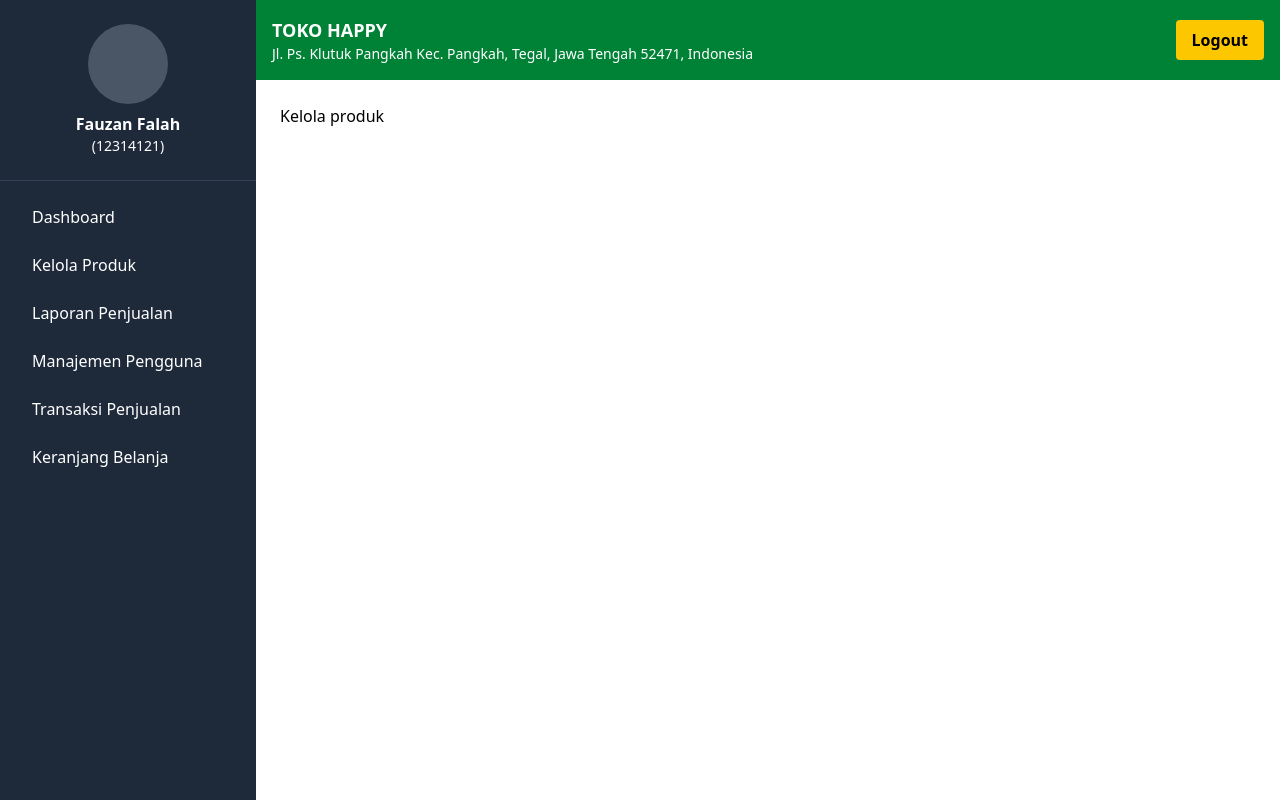
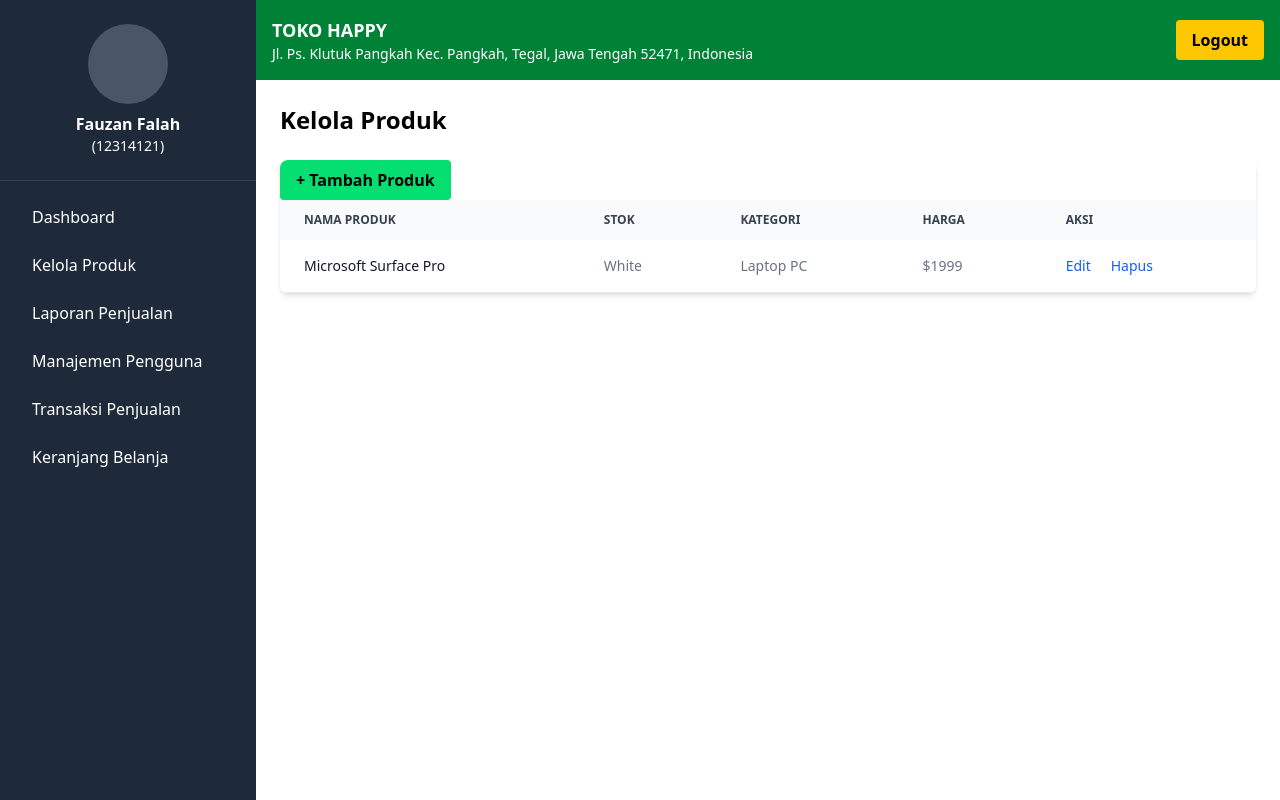
Before and after one commit to Opjasson/toko_happy, a React (Vite) app in the folder toko_happy/: page /kelola-produk in a window 1280 px wide. Built offline with nearby package versions, Linux system fonts and the light colour scheme.

Commit message:
frontend : setting template kelola product

```diff
--- a/toko_happy/src/Pages/KelolaProduk.jsx
+++ b/toko_happy/src/Pages/KelolaProduk.jsx
@@ -1,12 +1,62 @@
-import React from 'react'
-import MainLayout from '../Components/Templates/MainLayout'
+import React from "react";
+import MainLayout from "../Components/Templates/MainLayout";
 
 const KelolaProduk = () => {
-  return (
-    <MainLayout>
-      <h1>Kelola produk</h1>
-    </MainLayout>
-  )
-}
+    return (
+        <MainLayout>
+            <h1 className="text-2xl font-bold">Kelola Produk</h1>
+            <div class="relative overflow-x-auto shadow-md sm:rounded-lg">
+                <button className="bg-green-400 px-4 py-2 text-black font-bold rounded cursor-pointer hover:bg-green-500">
+                    + Tambah Produk
+                </button>
+                <table class="w-full text-sm text-left rtl:text-right text-gray-500 dark:text-gray-400">
+                    <thead class="text-xs text-gray-700 uppercase bg-gray-50 dark:bg-gray-700 dark:text-gray-400">
+                        <tr>
+                            <th scope="col" class="px-6 py-3">
+                                Nama Produk
+                            </th>
+                            <th scope="col" class="px-6 py-3">
+                                Stok
+                            </th>
+                            <th scope="col" class="px-6 py-3">
+                                Kategori
+                            </th>
+                            <th scope="col" class="px-6 py-3">
+                                Harga
+                            </th>
+                            <th scope="col" class="px-6 py-3">
+                                Aksi
+                            </th>
+                        </tr>
+                    </thead>
+                    <tbody>
+                        <tr class="odd:bg-white odd:dark:bg-gray-900 even:bg-gray-50 even:dark:bg-gray-800 border-b dark:border-gray-700 border-gray-200">
+                            <th
+                                scope="row"
+                                class="px-6 py-4 font-medium text-gray-900 whitespace-nowrap dark:text-white">
+                                Microsoft Surface Pro
+                            </th>
+                            <td class="px-6 py-4">White</td>
+                            <td class="px-6 py-4">Laptop PC</td>
+                            <td class="px-6 py-4">$1999</td>
+                            <td class="px-6 py-4">
+                                <a
+                                    href="#"
+                                    class="font-medium text-blue-600 dark:text-blue-500 hover:underline mr-5">
+                                    Edit
+                                </a>
+                                <a
+                                    href="#"
+                                    class="font-medium text-blue-600 dark:text-blue-500 hover:underline">
+                                    Hapus
+                                </a>
+                            </td>
+                        </tr>
+                    </tbody>
+                </table>
+            </div>
+        </MainLayout>
+    );
+};
 
-export default KelolaProduk
+export default KelolaProduk;
```
